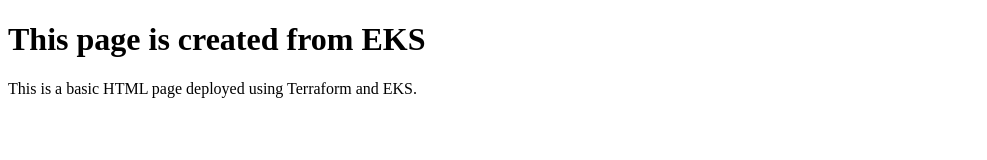
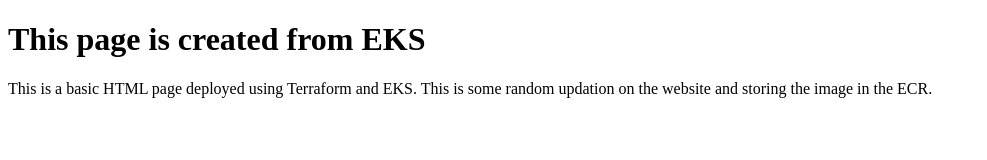
Before and after one commit to jadhav-amey/TSS-Presentation, a plain HTML site: page manifest/index.html in a window 1280 px wide. Shown: the whole page, without its empty margins (0-987 px from the left). Drawn offline with Linux system fonts and the light colour scheme.

```diff
--- a/manifest/index.html
+++ b/manifest/index.html
@@ -7,6 +7,9 @@
   </head>
   <body>
     <h1>This page is created from EKS</h1>
-    <p>This is a basic HTML page deployed using Terraform and EKS.</p>
+    <p>
+      This is a basic HTML page deployed using Terraform and EKS. This is some
+      random updation on the website and storing the image in the ECR.
+    </p>
   </body>
 </html>
```
